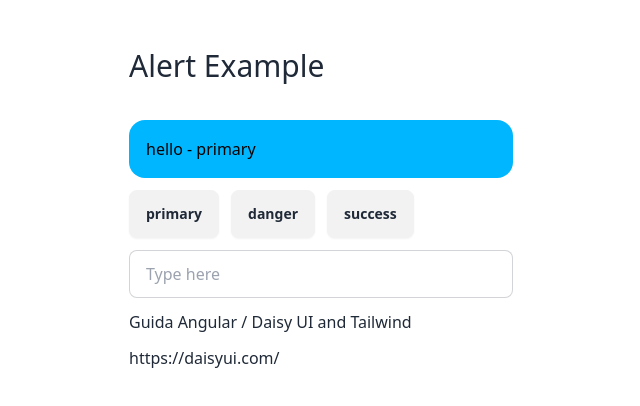
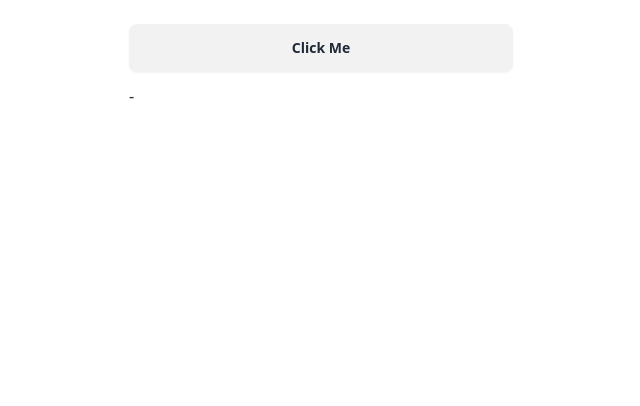
Before and after one commit to andreaborelli/angular17-demo, an Angular app: page / in a window 1280 px wide. Shown: the top 406 px of the page, without its empty margins (319-959 px from the left). Built offline with nearby package versions, Linux system fonts and the light colour scheme.

Commit message:
MouseEvent, event$ e types - creare una tooltip

```diff
--- a/src/app/app.component.ts
+++ b/src/app/app.component.ts
@@ -1,3 +1,4 @@
+import { Position } from './../../node_modules/@angular-devkit/build-angular/node_modules/postcss/lib/node.d';
 import { Component } from '@angular/core';
 import { NgClass } from '@angular/common';
 
@@ -17,35 +18,23 @@ type Alert = {
 
   <div class="centered-page sm flex flex-col gap-3">
 
-        <h1 class="page-title">Alert Example</h1>
+    <button
+      class="btn"
+      (mouseover)="show($event)"
+      (mouseout)="hide()"
+      (mousemove)="move()"
+      >Click Me</button>
 
-        <div
-          class="alert"
-          [ngClass]="{
-            'alert-info': alert.type === 'primary',
-            'alert-error': alert.type === 'danger',
-            'alert-success': alert.type === 'success'
-          }"
-        >
-            {{ alert.msg }} - {{alert.type}}
-        </div>
+      <div>{{position?.x}} - {{position?.y}}</div>
 
-        <div class="flex gap-3">
-          <button
-            class="btn"
-            (click)="alert = {msg: 'hello 1', type: 'primary'}">primary</button>
-          <button
-            class="btn"
-            (click)="alert = {msg: 'hello 2', type: 'danger'}">danger</button>
-          <button
-            class="btn"
-            (click)="alert = {msg: 'hello 3', type: 'success'}">success</button>
-        </div>
-
-        <input type="text" placeholder="Type here"/>
-
-    <h4>Guida Angular / Daisy UI and Tailwind</h4>
-    <a href="https://daisyui.com/">https://daisyui.com/</a>
+      <div
+        class="absolute bg-black text-white p-3 rounded-xl pointer-events-none"
+        [style.left.px]="position?.x"
+        [style.top.px]="position?.y"
+        [hidden]="!position"
+      >
+        TOOLTIP
+      </div>
 
 </div>
 
@@ -57,12 +46,30 @@ type Alert = {
 })
 export class AppComponent {
 
-  alert: Alert = {
-    msg: 'hello',
-    type: 'primary' // tipo di classe css che voglio applicare
+  position: Coords | null = null;
+
+  show(event: MouseEvent) {
+    console.log('show', event.clientX, event.clientY);
+    this.position = {
+      x: event.clientX + 10,
+      y: event.clientY + 10
+    }
   }
 
-  /*
-   */
+  hide() {
+    console.log('hide');
+    this.position = null;
+  }
+
+  move() {
+    console.log('move');
+  }
+
 
 }
+
+export type Coords = {
+
+  x: number;
+  y: number;
+}
```
